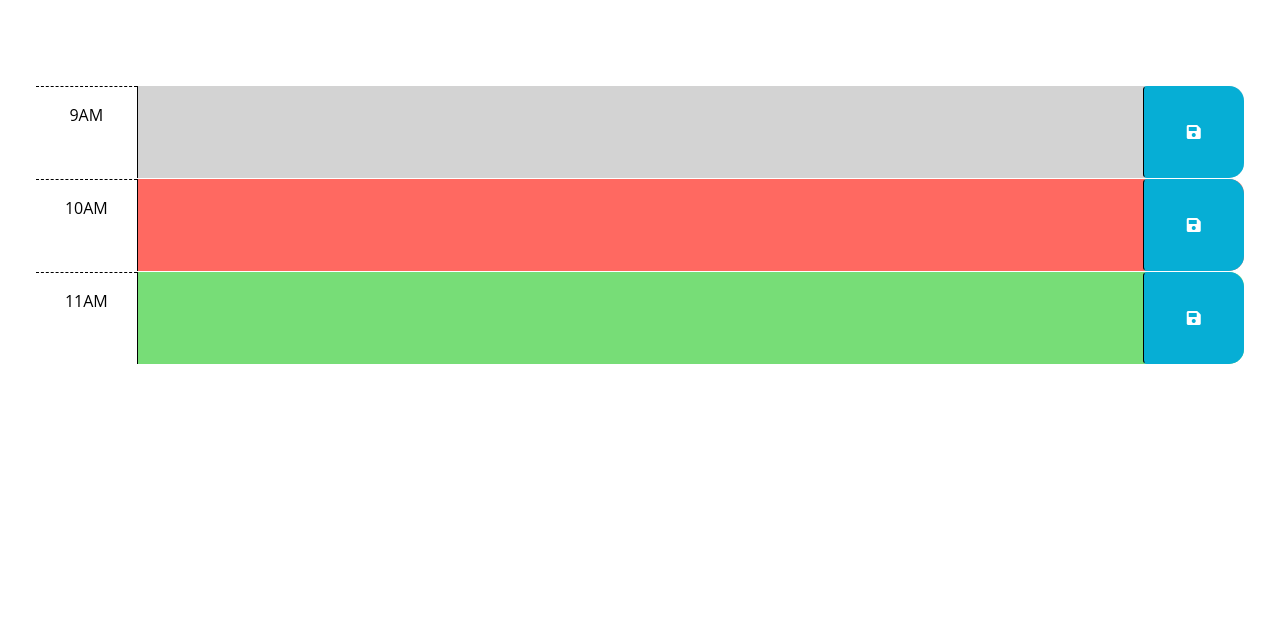
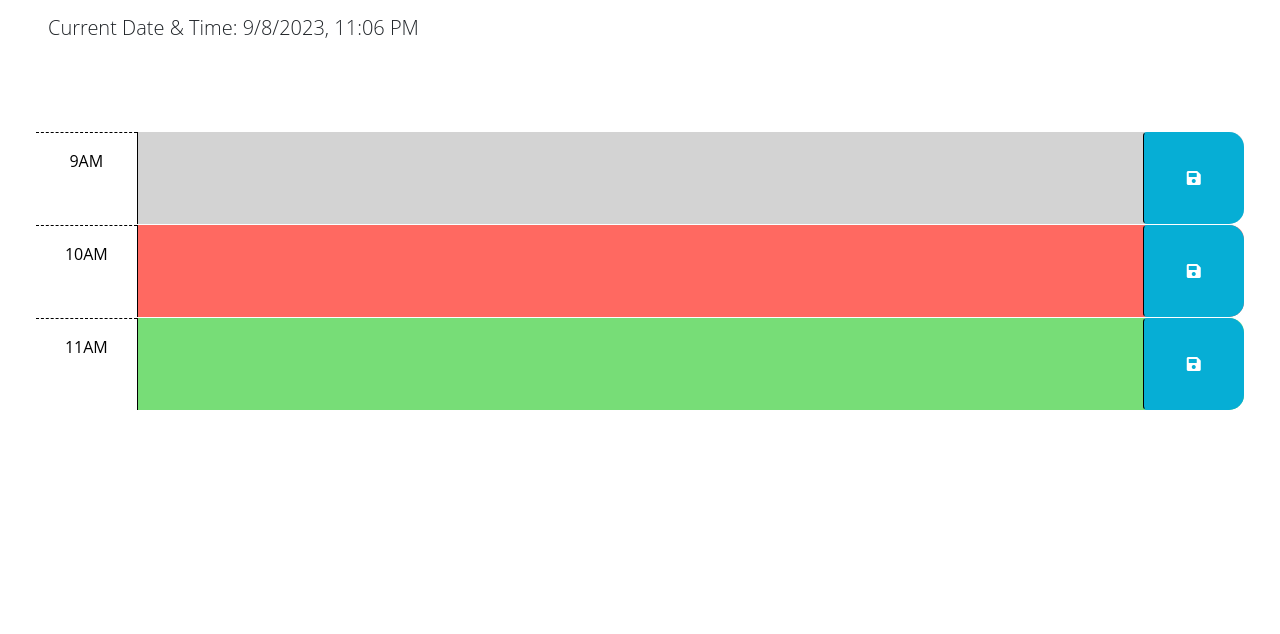
Before and after one commit to cjenschke/Work-Day-Scheduler, a plain HTML site: page Develop/index.html in a window 1280 px wide. Shown: the part 166-800 px from the top of the page. Drawn offline with nearby package versions, Linux system fonts and the light colour scheme.

Commit message:
added date & time to header

```diff
--- a/Develop/index.html
+++ b/Develop/index.html
@@ -18,7 +18,7 @@
     <header class="p-5 mb-4">
         <h1 class="display-3">Work Day Scheduler</h1>
         <p class="lead">A simple calendar app for scheduling your work day</p>
-        <p id="currentDay" class="lead"></p>
+        <p id="current-day" class="lead"></p>
     </header>
     <div class="container-fluid px-5">
         <!-- Use class for "past", "present", and "future" to apply styles to the
--- a/Develop/script.js
+++ b/Develop/script.js
@@ -1,7 +1,26 @@
+const currentDate = new Date();
+const currentTime = currentDate.toLocaleDateString([], {
+    hour: '2-digit',
+    minute: '2-digit'
+});
+console.log('Current time; ' + currentTime);
+
+
+
+
 // Wrap all code that interacts with the DOM in a call to jQuery to ensure that
 // the code isn't run until the browser has finished rendering all the elements
 // in the html.
 $(function () {
+    document.getElementById('current-day').textContent = 'Current Date & Time: ' + currentTime;
+
+    function updateTime() {
+        setInterval(updateTime, 1000);
+    }
+
+
+
+
     // TODO: Add a listener for click events on the save button. This code should
     // use the id in the containing time-block as a key to save the user input in
     // local storage. HINT: What does `this` reference in the click listener
```
